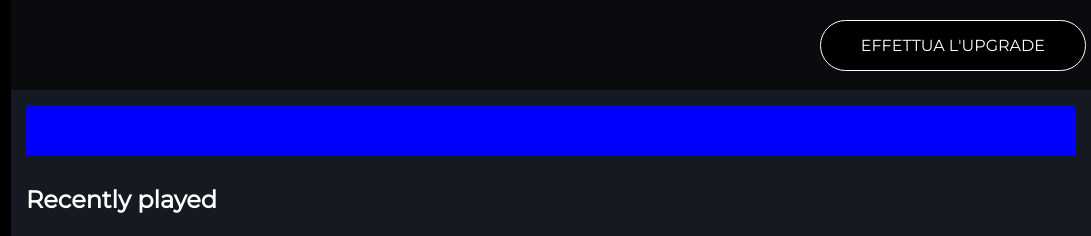
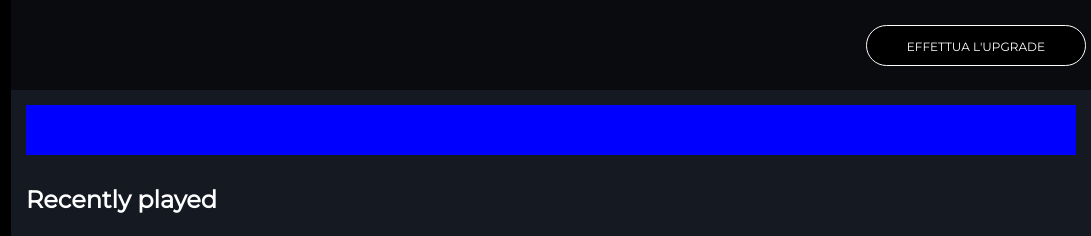
Before and after one commit to gab1144/html-css-spotifyweb, a plain HTML site: page index.html in a window 1280 px wide. Shown: the top 236 px of the page, 189-1280 px from the left. Drawn offline with Linux system fonts and the light colour scheme.

Commit message:
[change] bottone header

```diff
--- a/css/style.css
+++ b/css/style.css
@@ -64,7 +64,7 @@ footer {
 .bottone {
   width: fit-content;
   height: fit-content;
-  padding: 15px 40px;
+  padding: 10px 40px;
   background-color: black;
   border-radius: 30px;
   border: 1px solid white;
@@ -88,6 +88,7 @@ footer {
 
 header .bottone a{
   text-transform: uppercase;
+  font-size: 12px;
 }
 
 .lateral-menu {
```
